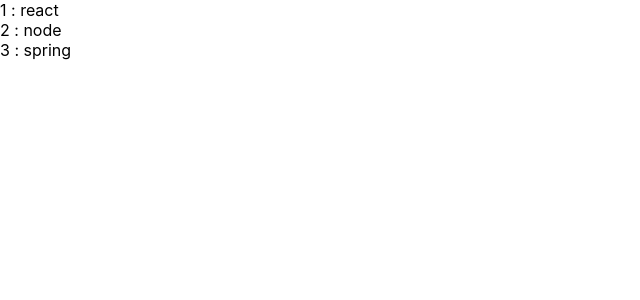
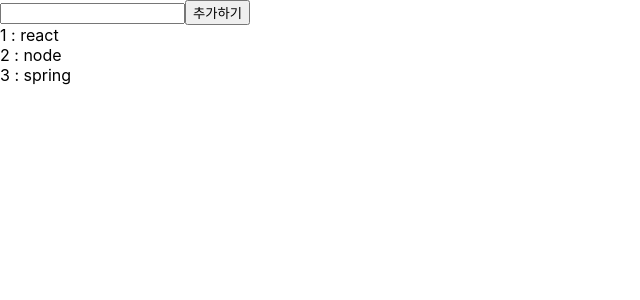
Before and after one commit to wisdom1104/axios-study, a React (Create React App) app: page / in a window 1280 px wide. Shown: the top 300 px of the page, without its empty margins (0-640 px from the left). Built offline with nearby package versions, Linux system fonts and the light colour scheme; data requests are answered from the project's data file.

Commit message:
axios.post 사용

```diff
--- a/src/App.js
+++ b/src/App.js
@@ -15,6 +15,12 @@
     setTodos(data); // 서버로부터 fetching한 데이터를 useState의 state로 set 한다.
   };
 
+  // 추가 함수
+  const onSubmitHandler = async () => {
+    axios.post("http://localhost:4000/todos", todo);
+    setTodos([...todos, todo]);
+  };
+
   // 생성한 함수를 컴포넌트가 mount 됐을 떄 실행하기 위해 useEffect를 사용한다.
   useEffect(() => {
     // effect 구문에 생성한 함수를 넣어 실행한다.
@@ -23,6 +29,27 @@
 
   return (
     <>
+      {/* Input영역 */}
+      <form
+        onSubmit={(e) => {
+          // submit했을 때 브라우저의 새로고침을 방지한다.
+          e.preventDefault();
+          onSubmitHandler(todo);
+        }}
+      >
+        <input
+          type="text"
+          onChange={(ev) => {
+            const { value } = ev.target;
+            setTodo({
+              ...todo,
+              title: value,
+            });
+          }}
+        />
+        <button>추가하기</button>
+      </form>
+      {/* 데이터 영역 */}
       <div>
         {todos?.map((todo) => (
           <div key={todo.id}>
```
